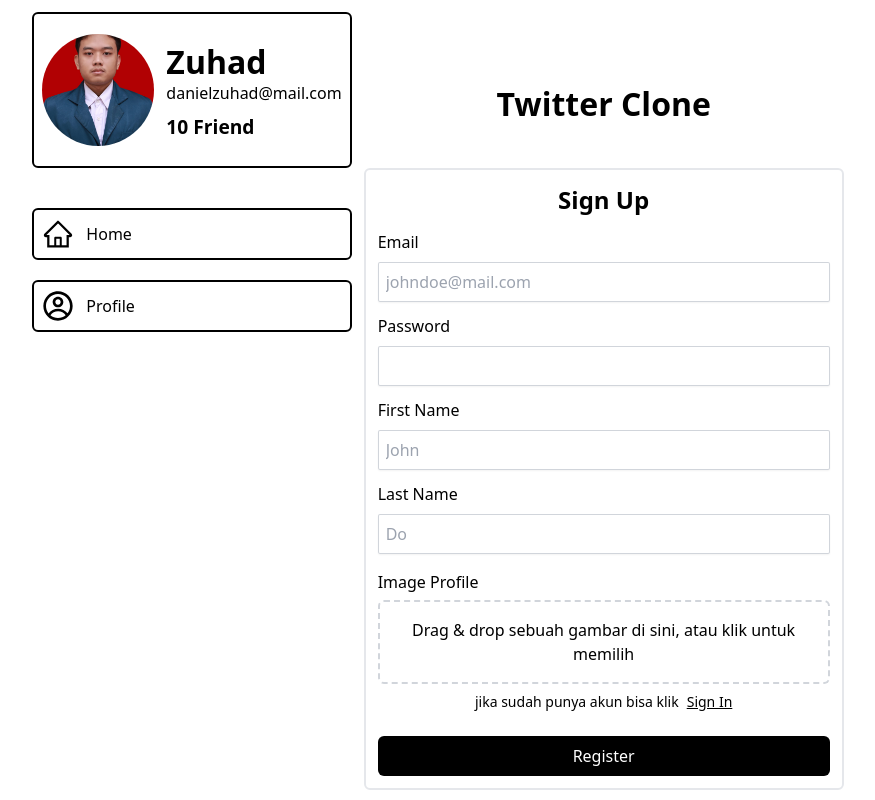
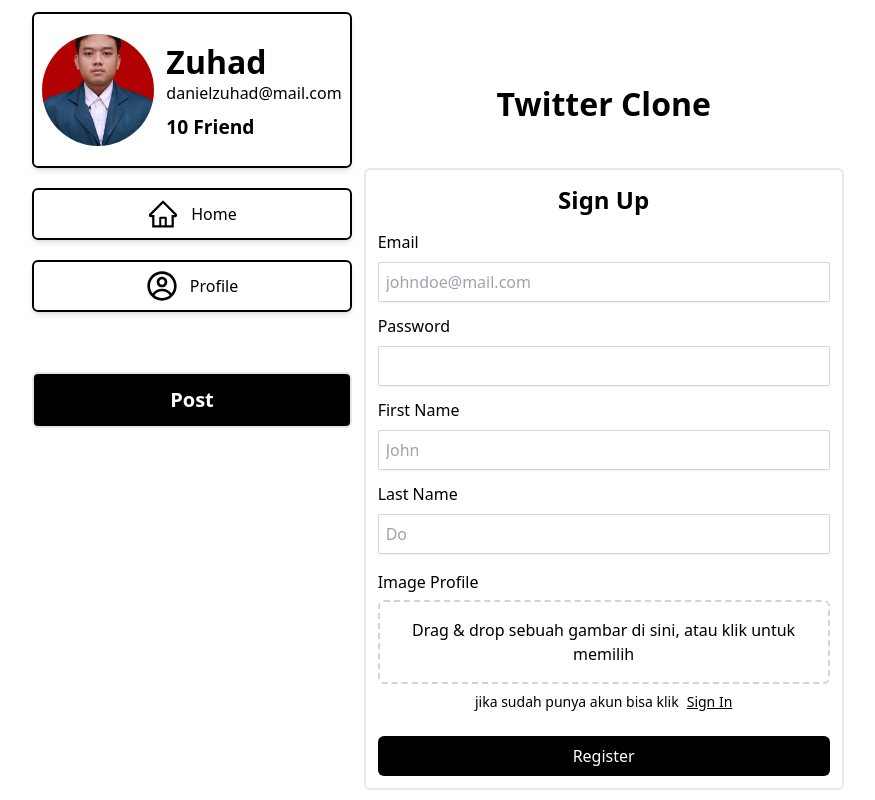
Before and after one commit to danielzuhad/twitter-clone, a React app in the folder client/: page / in a window 1280 px wide. Shown: the whole page, without its empty margins (208-1083 px from the left). Built offline with nearby package versions, Linux system fonts and the light colour scheme; no server answers; the HTML template or start-up script is replaced by a standard one.

Commit message:
made post button & fixing nav item

```diff
--- a/client/src/components/Navbar/NavHeader.tsx
+++ b/client/src/components/Navbar/NavHeader.tsx
@@ -1,23 +1,36 @@
-import React from "react";
+import React, { useCallback } from "react";
 
 import { cn } from "../../utils/cn";
 import foto from "../../assets/foto.jpeg";
+import { NavbarItem } from "./NavSide";
 
-type Props = {};
+interface Props extends NavbarItem {
+  className?: string;
+}
 
-export const NavHeader = (props: Props) => {
+export const NavHeader = ({
+  Homeicon,
+  link,
+  title,
+  ProfileIcon,
+  className,
+}: Props) => {
+  const handleOpenNavbar = useCallback(() => alert("test"), []);
+
   return (
     <>
       <div
         className={cn(
-          "w-[95vw] h-[7em] p-3 fixed md:left-5  sm:left-4 left-[2.5%]  top-0 bg-white rounded-b-md  border-black  border-b-2  border-l-2  border-r-2"
+          "w-[95vw] h-[7em] p-3 fixed md:left-[1.7%]  sm:left-[2.5%] left-[2.5%]  top-0 bg-white rounded-b-md  border-black  border-b-2  border-l-2  border-r-2 "
         )}
       >
-        <img
-          src={foto}
-          className="w-[5em] h-[5em] object-cover rounded-full"
-          alt=""
-        />
+        <button onClick={handleOpenNavbar}>
+          <img
+            src={foto}
+            className="w-[5em] h-[5em] object-cover rounded-full"
+            alt=""
+          />
+        </button>
       </div>
     </>
   );
--- a/client/src/components/Navbar/NavSide.tsx
+++ b/client/src/components/Navbar/NavSide.tsx
@@ -1,10 +1,11 @@
-import React, { useState, useEffect, useCallback, ReactElement } from "react";
+import React, { ReactElement } from "react";
 
 import { cn } from "../../utils/cn";
 import foto from "../../assets/foto.jpeg";
-import { Link, LinkProps } from "react-router-dom";
+import { Link } from "react-router-dom";
+import { NavSideItem } from "./NavSideItem";
 
-type NavbarItem = {
+export type NavbarItem = {
   Homeicon?: ReactElement;
   ProfileIcon?: ReactElement;
   title: string;
@@ -17,30 +18,18 @@
 };
 
 export const NavSide = ({ className, navbarItem }: Props) => {
-  const [mobileMenu, setMobileMenu] = useState(window.innerWidth <= 1023);
-
-  const handleResize = useCallback(() => {
-    setMobileMenu(window.innerWidth <= 1023);
-  }, []);
-
-  useEffect(() => {
-    window.addEventListener("resize", handleResize);
-    return () => {
-      window.removeEventListener("resize", handleResize);
-    };
-  }, [handleResize]);
   return (
     <>
       <div
         className={cn(
-          "  w-full   border-2  border-black rounded-md flex gap-3 py-5 px-2 justify-center items-center",
-          mobileMenu && "hidden",
+          "w-full  border-2  border-black rounded-md flex gap-3 py-5 px-2 justify-center items-center shadow-md sm:max-lg:hidden",
+
           className
         )}
       >
         {/* Foto */}
         <img
-          className="min-w-[7em] h-[7em] object-cover rounded-full"
+          className="min-w-[7em] h-[7em] object-cover rounded-full "
           src={foto}
           alt=""
         />
@@ -56,23 +45,25 @@
         </div>
       </div>
 
+      {/* Navbar Menu */}
       <div
         className={cn(
-          "flex flex-col gap-5 ",
-          mobileMenu ? "mt-2 " : "mt-10 w-full"
+          "flex flex-col items-end gap-5 w-full max-w-[20em] md:mt-5 "
         )}
       >
         {navbarItem?.map((item, index) => (
-          <div
-            className="flex items-center p-2 gap-3 border-2 border-black rounded-md"
+          <NavSideItem
             key={index}
-          >
-            <Link className="text-[2em] " to={item.link}>
-              {item.Homeicon || item.ProfileIcon}
-            </Link>
-            <div className={mobileMenu ? "hidden" : ""}>{item.title}</div>
-          </div>
+            link={item.link}
+            title={item.title}
+            Homeicon={item.Homeicon}
+            ProfileIcon={item.ProfileIcon}
+          />
         ))}
+
+        <button className="w-full border-2 bg-black text-white rounded-md py-3 text-xl font-semibold mt-10 sm:max-lg:mt-0">
+          Post
+        </button>
       </div>
     </>
   );
--- /dev/null
+++ b/client/src/components/Navbar/NavSideItem.tsx
@@ -0,0 +1,31 @@
+import { Link } from "react-router-dom";
+
+import { NavbarItem } from "./NavSide";
+import { cn } from "../../utils/cn";
+
+interface NavSideItemProps extends NavbarItem {
+  className?: string;
+}
+
+export const NavSideItem = ({
+  Homeicon,
+  link,
+  title,
+  ProfileIcon,
+  className,
+}: NavSideItemProps) => {
+  return (
+    <>
+      <Link
+        to={link}
+        className={cn(
+          "w-full flex items-center justify-center p-2 gap-3 border-2 shadow-md border-black rounded-md hover:shadow-lg hover:scale-105 sm:max-lg:px-4 ",
+          className
+        )}
+      >
+        <div className="text-[2em] ">{Homeicon || ProfileIcon}</div>
+        <div className="">{title}</div>
+      </Link>
+    </>
+  );
+};
--- a/client/src/components/Navbar/Navbar.tsx
+++ b/client/src/components/Navbar/Navbar.tsx
@@ -1,6 +1,5 @@
-import { useState } from "react";
 import { AiOutlineHome } from "react-icons/ai";
-import { AiOutlineSearch } from "react-icons/ai";
+import { LiaFeatherAltSolid } from "react-icons/lia";
 import { CgProfile } from "react-icons/cg";
 import { cn } from "../../utils/cn";
 import { NavSide } from "./NavSide";
--- a/client/src/pages/Home/Home.tsx
+++ b/client/src/pages/Home/Home.tsx
@@ -9,7 +9,7 @@
     <>
       <div
         className={cn(
-          "w-[42em] mt-3 h-screen border-t-2 border-l-2 border-r-2 border-black p-4 rounded-md",
+          "w-[42em] mt-3 h-screen border-t-2 border-l-2 border-r-2 border-black p-4 rounded-md shadow-md md:mr-3",
           mobileMenu && "w-[95vw]"
         )}
       >
```
